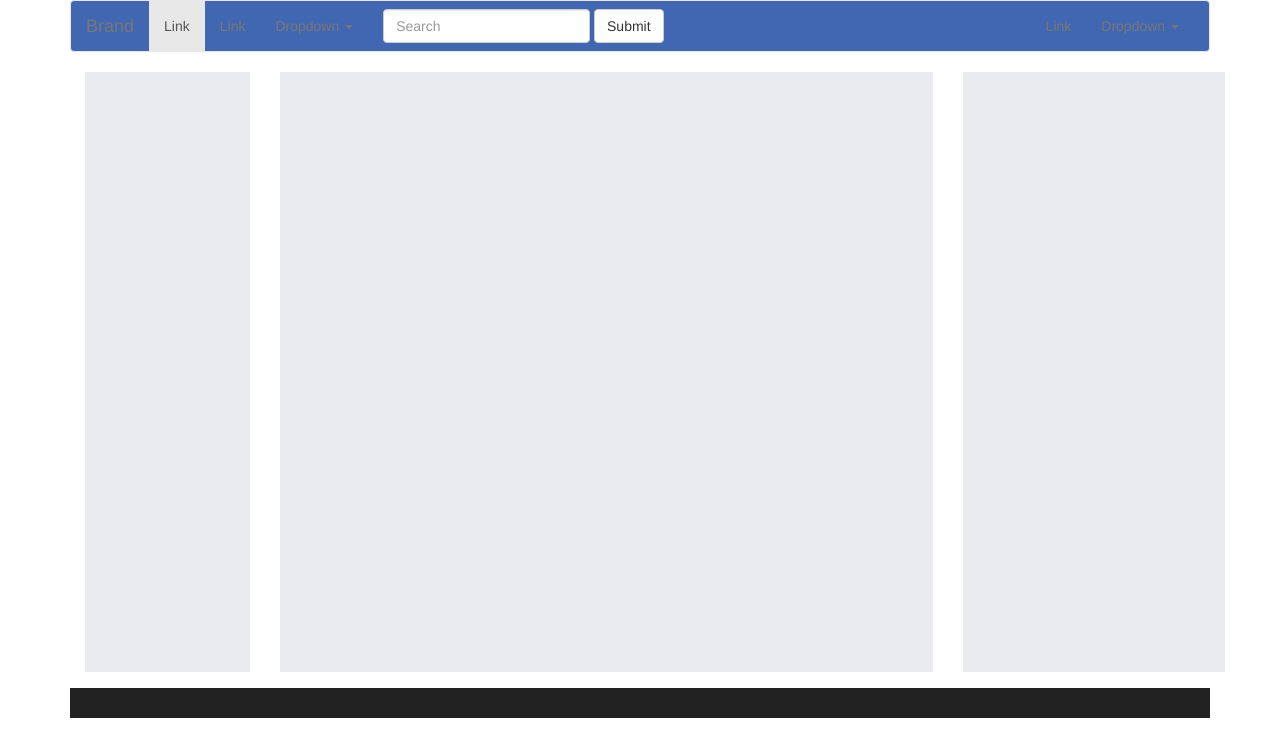
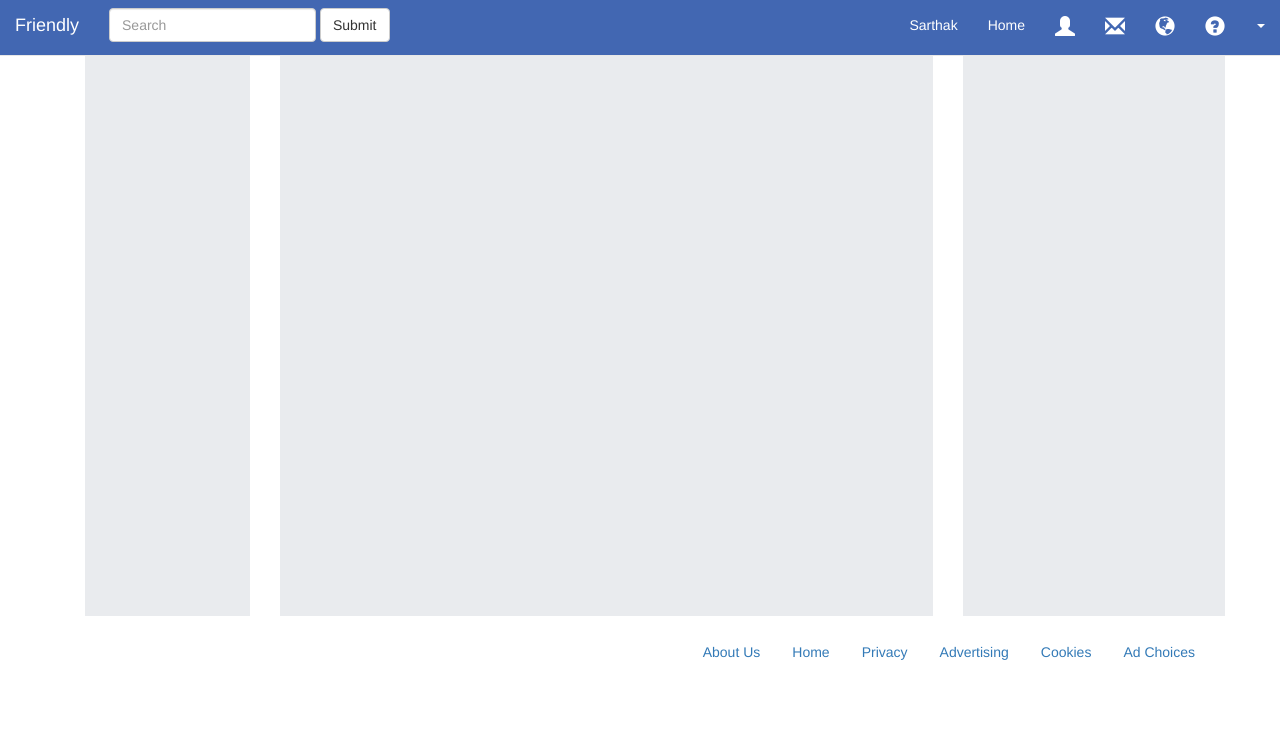
Before and after one commit to Rachita38/Friendly-Project, a plain HTML site: page index.html in a window 1280 px wide. Drawn offline with nearby package versions, Linux system fonts and the light colour scheme.

Commit message:
Styled the Header and Footer

```diff
--- a/index.html
+++ b/index.html
@@ -7,16 +7,18 @@
 
     <title>Friendly Social</title>
   <link href="css/bootstrap.min.css" rel="stylesheet">
-  <link rel="stylesheet" href="main.css">
+  <link href="main.css" rel="stylesheet" >
   </head>
 
     <body>
+
     <script src="https://ajax.googleapis.com/ajax/libs/jquery/1.12.4/jquery.min.js"></script>
-    <script src="/js/bootstrap.min.js"></script>
+    <script src="js/bootstrap.min.js"></script>
+
     <div class="container">
 
         <header>
-             <nav class="navbar navbar-default" id="header">
+             <nav class="navbar navbar-default navbar-fixed-top" id="header">
               <div class="container-fluid">
                 <!-- Brand and toggle get grouped for better mobile display -->
                 <div class="navbar-header">
@@ -26,38 +28,31 @@
                     <span class="icon-bar"></span>
                     <span class="icon-bar"></span>
                   </button>
-                  <a class="navbar-brand" href="#">Brand</a>
+                  <a class="navbar-brand white-text" href="#">Friendly</a>
                 </div>
 
                 <!-- Collect the nav links, forms, and other content for toggling -->
                 <div class="collapse navbar-collapse" id="bs-example-navbar-collapse-1">
-                  <ul class="nav navbar-nav">
-                    <li class="active"><a href="#">Link <span class="sr-only">(current)</span></a></li>
-                    <li><a href="#">Link</a></li>
-                    <li class="dropdown">
-                      <a href="#" class="dropdown-toggle" data-toggle="dropdown" role="button" aria-haspopup="true" aria-expanded="false">Dropdown <span class="caret"></span></a>
-                      <ul class="dropdown-menu">
-                        <li><a href="#">Action</a></li>
-                        <li><a href="#">Another action</a></li>
-                        <li><a href="#">Something else here</a></li>
-                        <li role="separator" class="divider"></li>
-                        <li><a href="#">Separated link</a></li>
-                        <li role="separator" class="divider"></li>
-                        <li><a href="#">One more separated link</a></li>
-                      </ul>
-                    </li>
-                  </ul>
+
                   <form class="navbar-form navbar-left">
                     <div class="form-group">
                       <input type="text" class="form-control" placeholder="Search">
                     </div>
                     <button type="submit" class="btn btn-default">Submit</button>
                   </form>
-                  <ul class="nav navbar-nav navbar-right">
-                    <li><a href="#">Link</a></li>
-                    <li class="dropdown">
-                      <a href="#" class="dropdown-toggle" data-toggle="dropdown" role="button" aria-haspopup="true" aria-expanded="false">Dropdown <span class="caret"></span></a>
-                      <ul class="dropdown-menu">
+            <ul class="nav navbar-nav navbar-right">
+                <li><a href="#" class="white-text">Sarthak</a></li>
+                <li><a href="#" class="white-text">Home</a></li>
+                <li><a href="#" class="white-text"><span class="glyphicon glyphicon-user" aria-hidden="true"></span></a></li>
+                <li><a href="#" class="white-text"><span class="glyphicon glyphicon-envelope" aria-hidden="true"></span></a></li>
+                <li><a href="#" class="white-text"><span class="glyphicon glyphicon-globe" aria-hidden="true"></span></a></li>
+                <li><a href="#" class="white-text"><span class="glyphicon glyphicon-question-sign" aria-hidden="true"></span></a></li>
+
+                <li class="dropdown">
+
+                    <a href="#" class="dropdown-toggle white-text" data-toggle="dropdown" role="button" aria-haspopup="true" aria-expanded="false"> <span class="caret"></span></a>
+
+                     <ul class="dropdown-menu">
                         <li><a href="#">Action</a></li>
                         <li><a href="#">Another action</a></li>
                         <li><a href="#">Something else here</a></li>
@@ -65,7 +60,7 @@
                         <li><a href="#">Separated link</a></li>
                       </ul>
                     </li>
-                  </ul>
+            </ul>
                 </div><!-- /.navbar-collapse -->
               </div><!-- /.container-fluid -->
             </nav>
@@ -79,7 +74,17 @@
                 </div>
          </div>
 
-        <footer></footer>
+        <footer>
+        <ul class="nav nav-pills pull-right">
+          <li role="presentation "><a href="# ">About Us</a></li>
+          <li role="presentation "><a href="# ">Home</a></li>
+          <li role=" presentation "><a href="# ">Privacy</a></li>
+          <li role="presentation "><a href="# ">Advertising</a></li>
+          <li role="presentation "><a href="# ">Cookies</a></li>
+          <li role="presentation "><a href="# ">Ad Choices</a></li>
+        </ul>
+        </footer>
         </div>
+
   </body>
 </html>
--- a/main.css
+++ b/main.css
@@ -8,10 +8,17 @@
     color: white;
 }
 
-footer {
+#header ul .glyphicon {
+    font-size: 20px;
+}
+
+.white-text{
+    color:white !important;
+}
+/*footer {
   background-color: rgba(0,0,0,0.87);
   height: 30px;
-}
+}*/
 
 #wrapper {
   margin-top: 16px;
```
